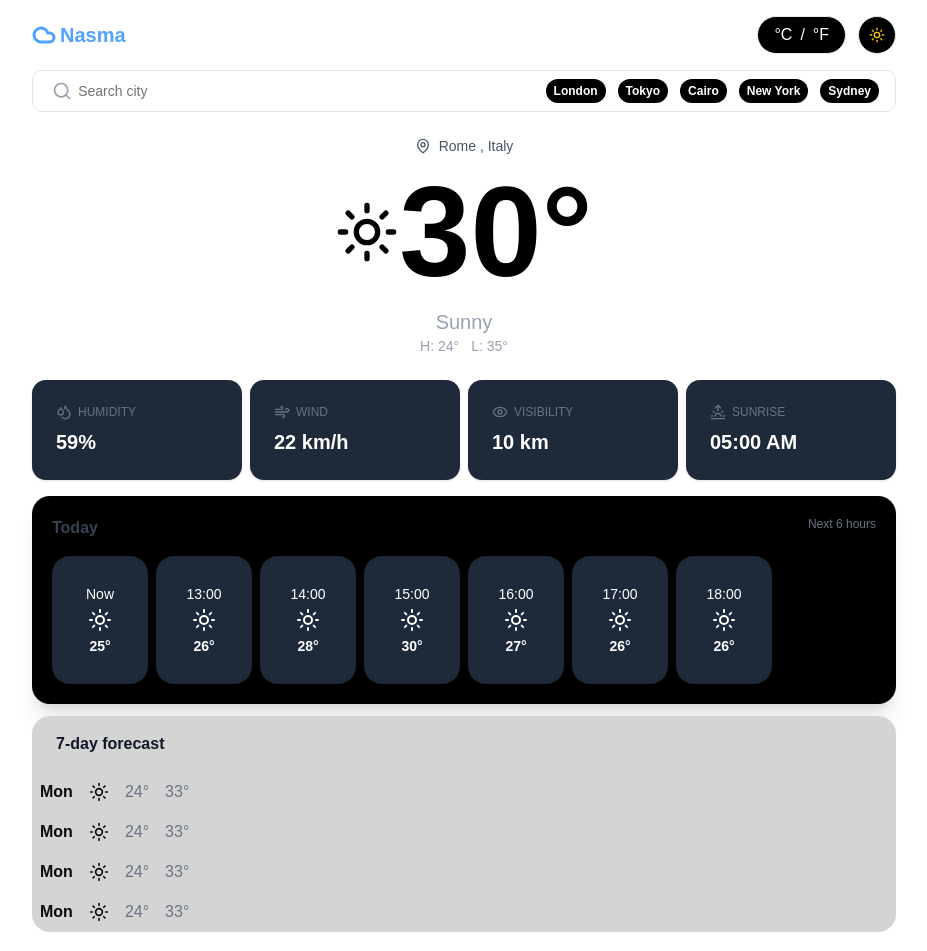
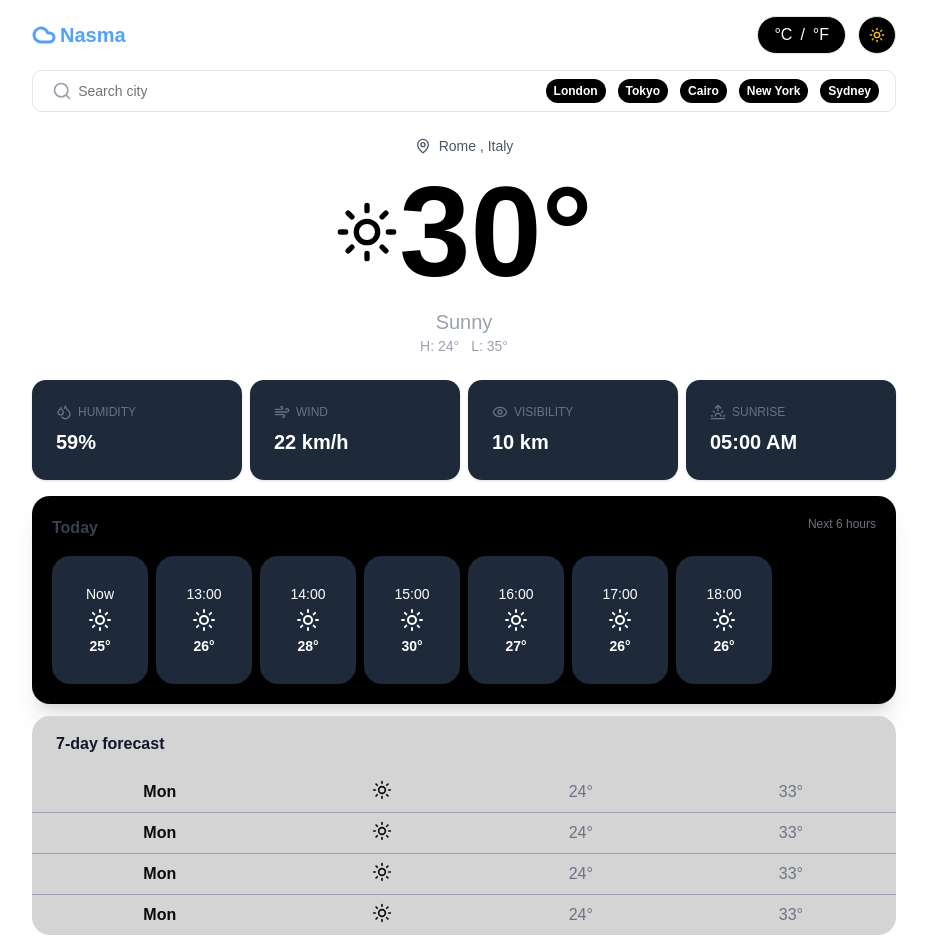
Before and after one commit to Hibaz108/nasma-weather-app, a React (Vite) app: page / in a window 1280 px wide. Shown: the whole page, without its empty margins (176-1103 px from the left). Built offline with nearby package versions, Linux system fonts and the light colour scheme.

Commit message:
fix daily forecast table

```diff
--- a/src/components/weather/DailyForecast.tsx
+++ b/src/components/weather/DailyForecast.tsx
@@ -3,19 +3,22 @@ import { Sun } from "lucide-react";
 const DailyForecast = () => {
   return (
     <section className="bg-neutral-300 rounded-2xl text-center mt-3">
-      <table className="w-full"></table>
+      <table className="w-full">
         <thead>
           <tr>
-          <th className="py-4 px-6 text-left font-bold text-gray-900" colSpan={4}>
+            <th
+              className="py-4 px-6 text-left font-bold text-gray-900"
+              colSpan={4}
+            >
               7-day forecast
             </th>
           </tr>
         </thead>
 
-      <tbody className="[&_td]:p-2 text-foreground divide-y divide-border">
+        <tbody className="[&_td]:p-2 divide-y divide-gray-400">
           <tr>
             <td className="font-semibold">Mon</td>
-          <td>
+            <td className="flex justify-center items-center">
               <Sun className="size-5" />
             </td>
             <td className="text-gray-500">24°</td>
@@ -23,7 +26,7 @@ const DailyForecast = () => {
           </tr>
           <tr>
             <td className="font-semibold">Mon</td>
-          <td>
+            <td className="flex justify-center items-center">
               <Sun className="size-5" />
             </td>
             <td className="text-gray-500">24°</td>
@@ -31,7 +34,7 @@ const DailyForecast = () => {
           </tr>
           <tr>
             <td className="font-semibold">Mon</td>
-          <td>
+            <td className="flex justify-center items-center">
               <Sun className="size-5" />
             </td>
             <td className="text-gray-500">24°</td>
@@ -39,13 +42,14 @@ const DailyForecast = () => {
           </tr>
           <tr>
             <td className="font-semibold">Mon</td>
-          <td>
+            <td className="flex justify-center items-center">
               <Sun className="size-5" />
             </td>
             <td className="text-gray-500">24°</td>
             <td className="text-gray-500">33°</td>
           </tr>
         </tbody>
+      </table>
     </section>
   );
 };
```
Lines whose indentation alone changed are shown as unchanged.
